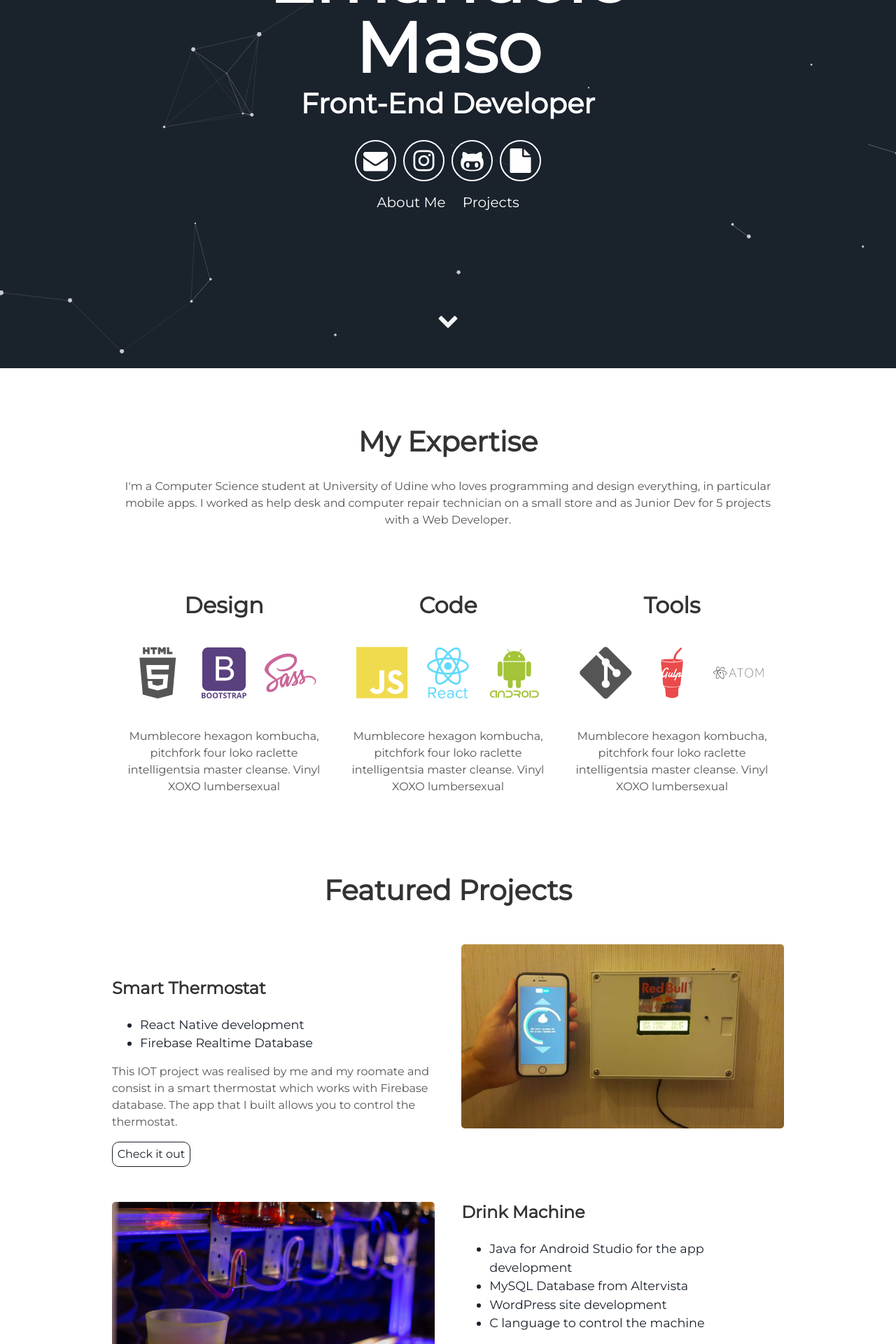
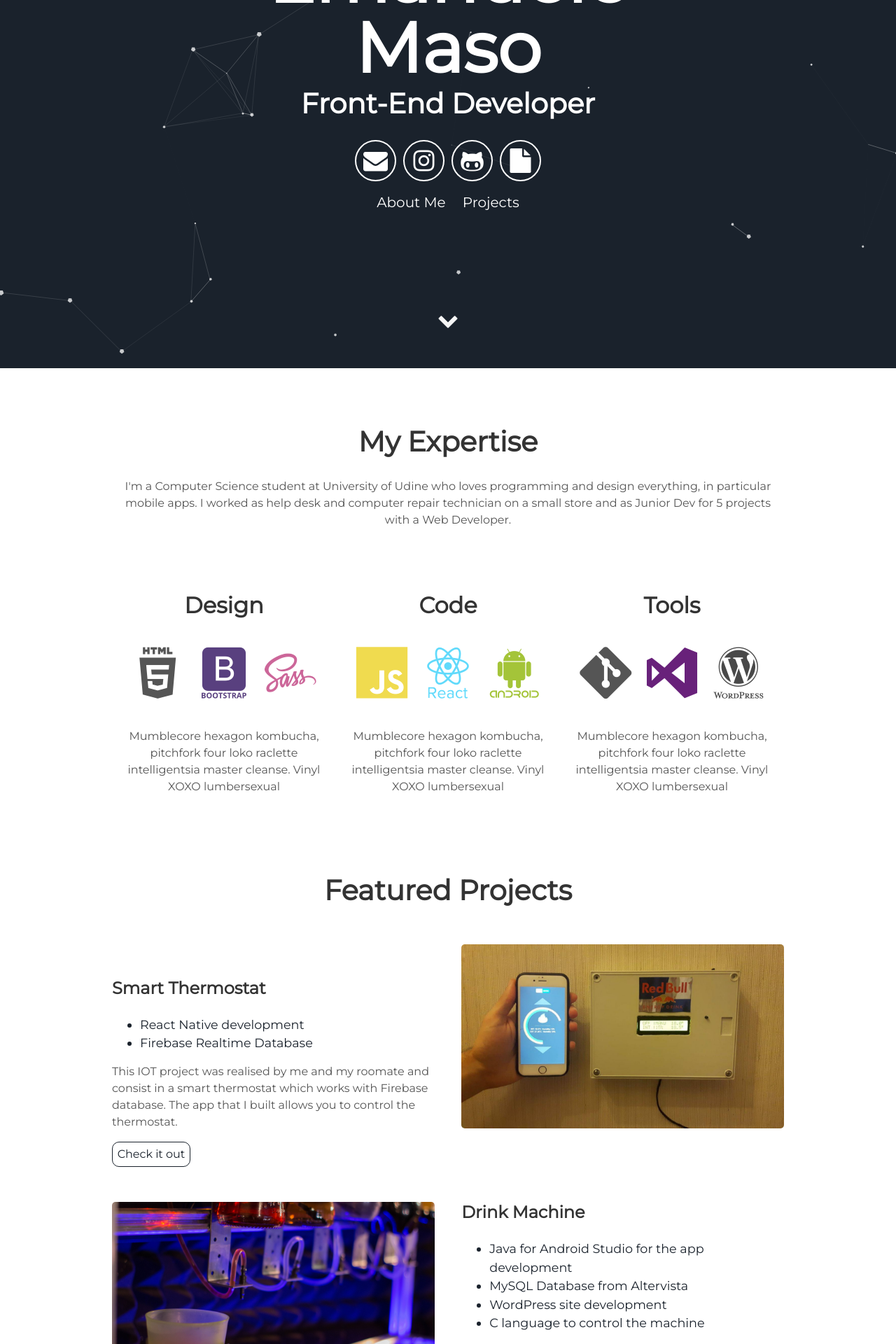
Before and after one commit to ClarkStoro/clarkstoro.github.io, a Jekyll site: the page built from index.html, in a window 1280 px wide. Shown: the part 374-2294 px from the top of the page at 70% size. Built offline with Jekyll 4.4.1, drawn with Linux system fonts in a browser that asks for light colours.

Commit message:
Update about.html

```diff
--- a/_includes/about.html
+++ b/_includes/about.html
@@ -22,8 +22,8 @@
     <div class="tech">
       <h2>Tools</h2>
       <i class="devicon-git-plain"></i>
-      <i class="devicon-gulp-plain colored"></i>
-      <i class="devicon-atom-original-wordmark"></i>
+      <i class="devicon-visualstudio-plain colored"></i>
+      <i class="devicon-wordpress-plain-wordmark colored"></i>
       <p>Mumblecore hexagon kombucha, pitchfork four loko raclette intelligentsia master cleanse.
         Vinyl XOXO lumbersexual</p>
     </div>
```
